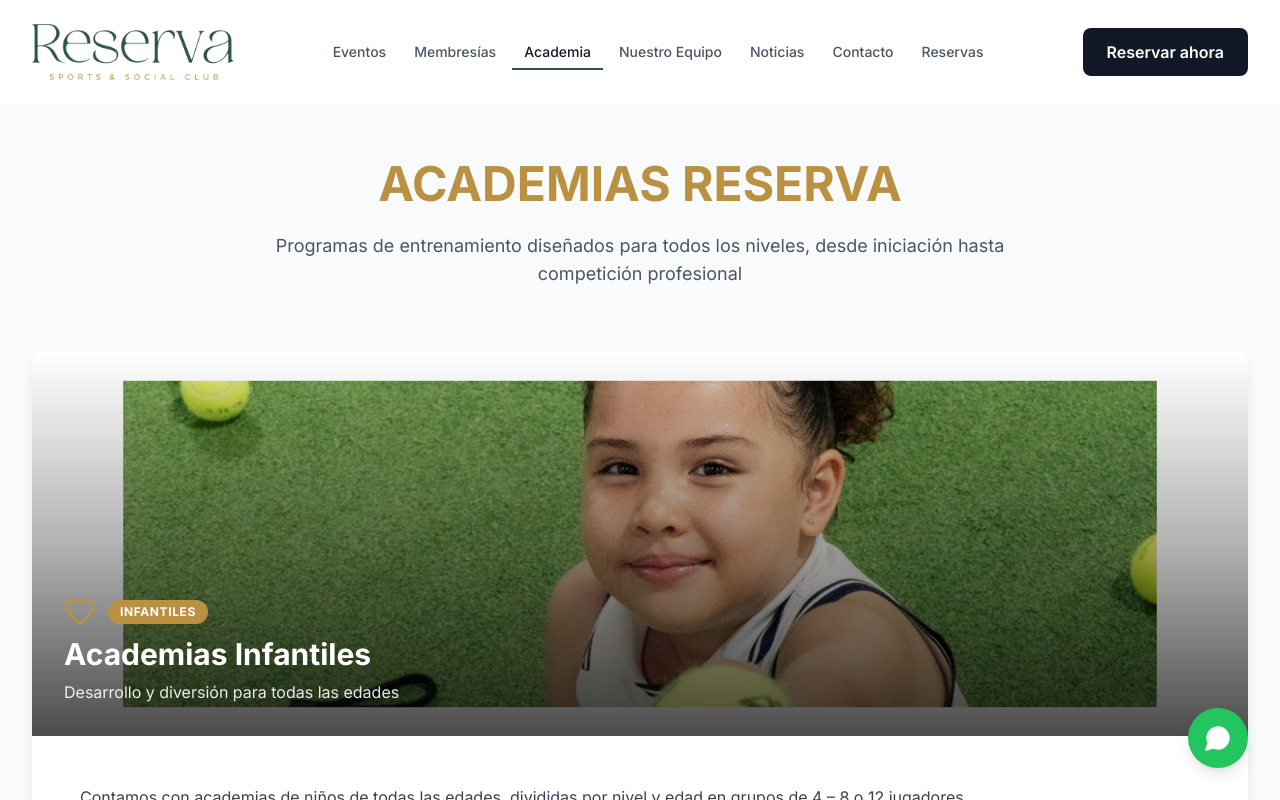
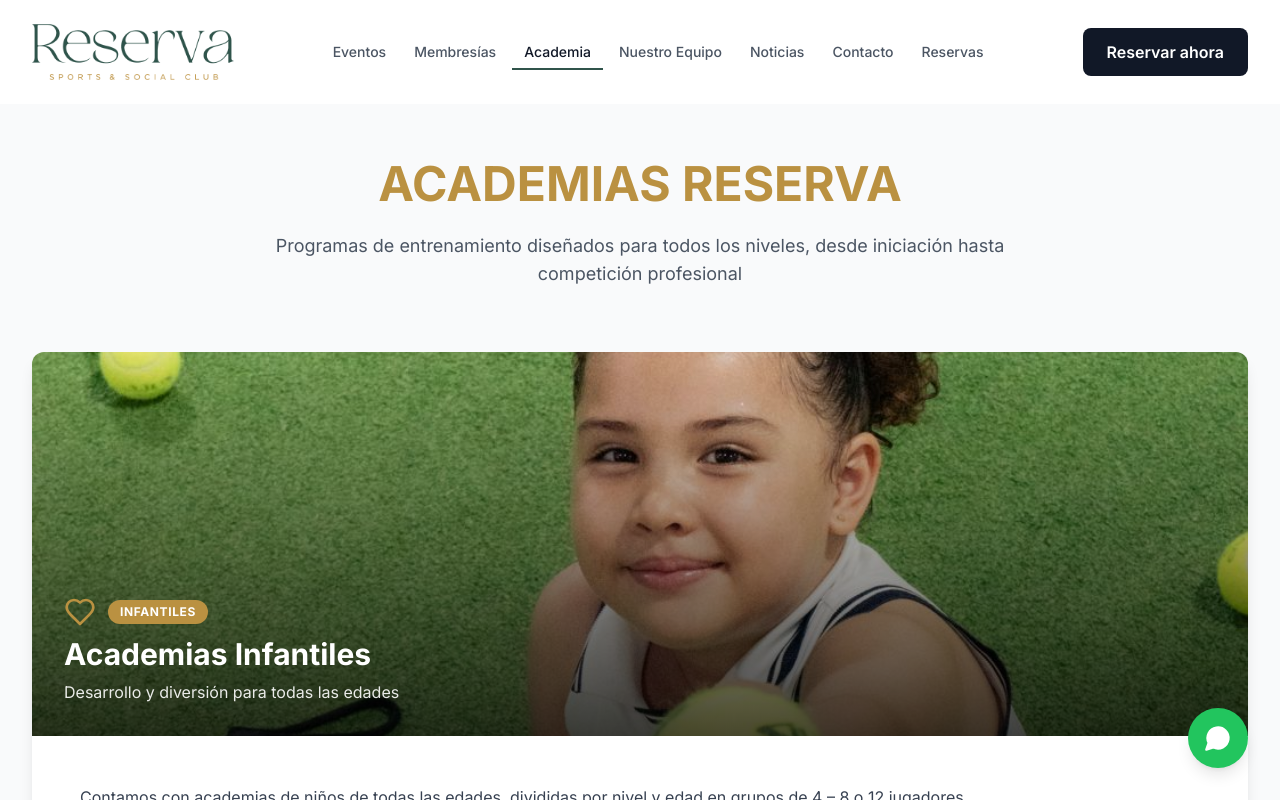
Before and after one commit to manupor/reserva-club, a React (Vite) app: page / in a window 1280 px wide. Both pictures are taken after a click on the button "Academia". Shown: the top 800 px of the page. Built offline with nearby package versions, Linux system fonts and the light colour scheme.

Commit message:
Revertir zoom out de imagen de Academias Infantiles

```diff
--- a/src/components/Academia.jsx
+++ b/src/components/Academia.jsx
@@ -180,9 +180,7 @@ const Academia = () => {
                     alt={academia.title}
                     className="w-full h-full object-cover transition-transform duration-700 group-hover:scale-110"
                     style={{
-                      objectPosition: academia.id === 'competicion' ? 'center 35%' : 'center 30%',
-                      transform: academia.id === 'infantiles' ? 'scale(0.85)' : 'scale(1)',
-                      transformOrigin: 'center'
+                      objectPosition: academia.id === 'competicion' ? 'center 35%' : 'center 30%'
                     }}
                   />
                   <div className="absolute inset-0 bg-gradient-to-t from-black/70 via-black/30 to-transparent" />
```
